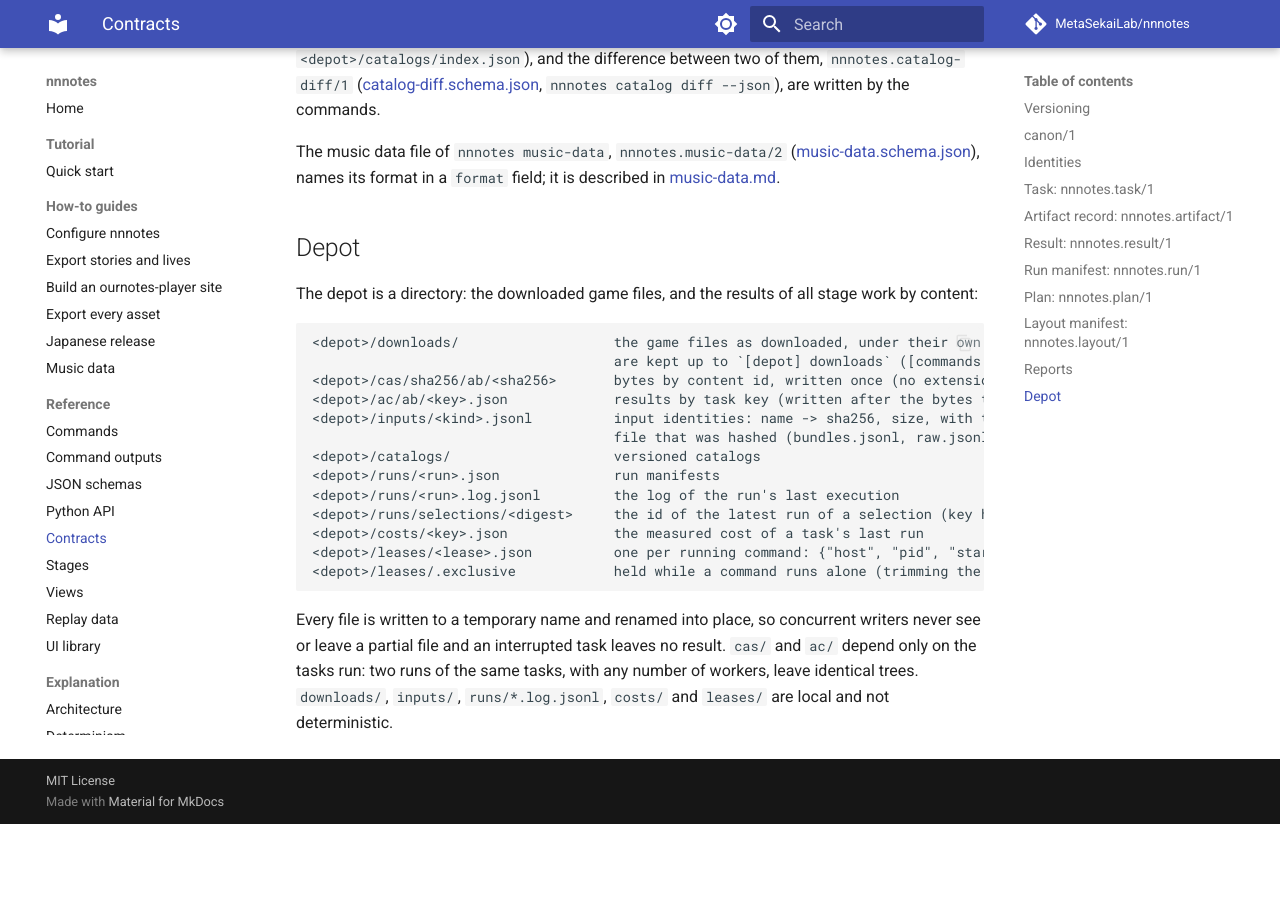
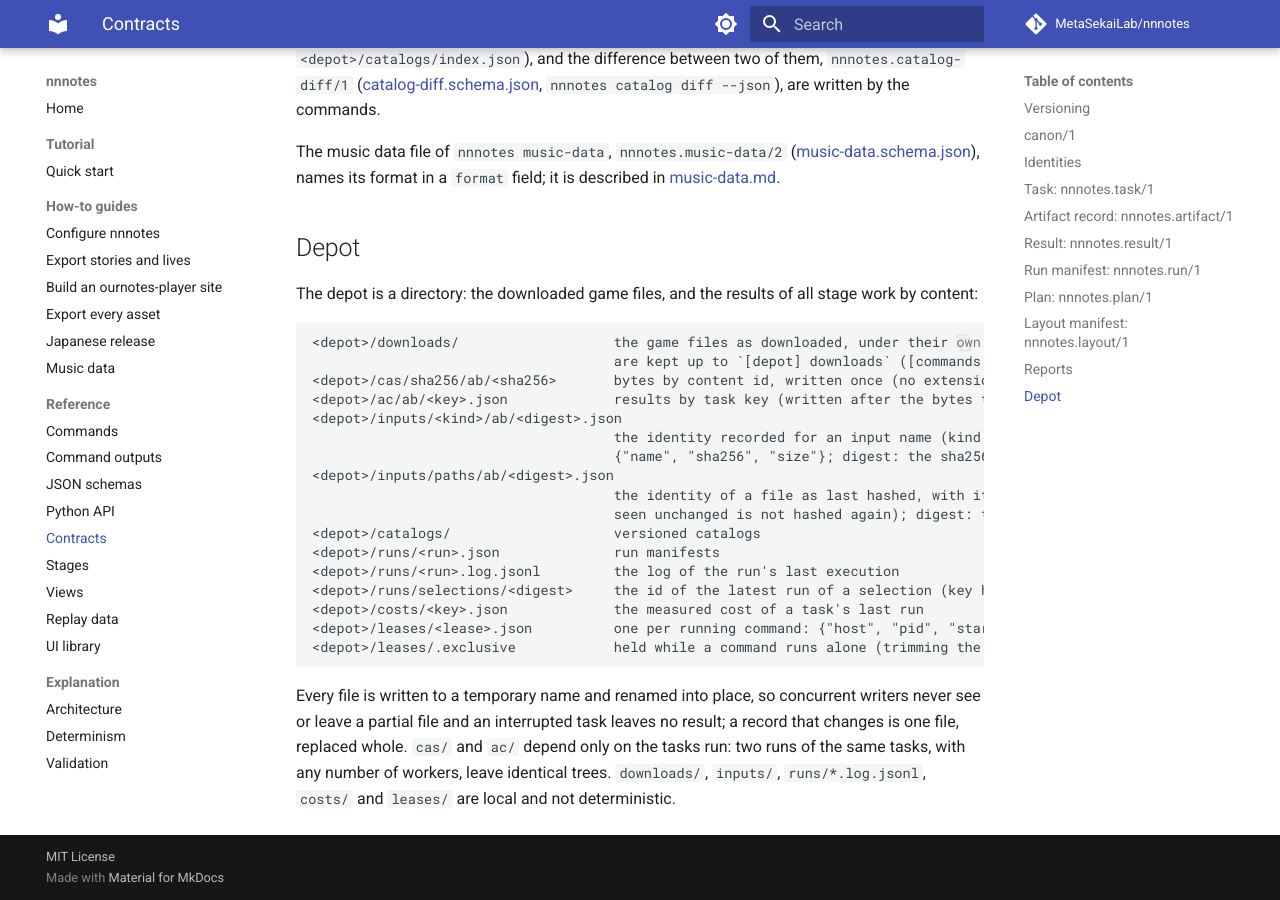
Before and after one commit to MetaSekaiLab/nnnotes, an MkDocs documentation site: the page built from docs/contracts.md, in a window 1280 px wide and 900 px high, scrolled down 7154 px. Built offline with MkDocs 1.6.1 and Material for MkDocs 9.7.7, drawn with Linux system fonts in a browser that asks for light colours; comment, search, counter and statistics services are not loaded; before the commit the page ends 7978 px from its top, so only the background shows below that.

Commit message:
fix(depot): keep every input identity recorded by concurrent threads
The depot records the identity of each input name and of each hashed
file as one file, under inputs/<kind>/ and inputs/paths/, written through
a temporary file and a rename. Identities recorded at the same time by
the threads that fetch and hash inputs are all kept, so a depot that no
longer holds a downloaded file plans its tasks from the recorded
identity without downloading the file again.

Co-Authored-By: Claude Opus 5.5 <noreply@anthropic.com>

````diff
--- a/docs/contracts.md
+++ b/docs/contracts.md
@@ -239,8 +239,12 @@ The depot is a directory: the downloaded game files, and the results of all stag
                                      are kept up to `[depot] downloads` ([commands.md](commands.md#downloads))
 <depot>/cas/sha256/ab/<sha256>       bytes by content id, written once (no extension: records carry it)
 <depot>/ac/ab/<key>.json             results by task key (written after the bytes they name)
-<depot>/inputs/<kind>.jsonl          input identities: name -> sha256, size, with the path, size and mtime of the
-                                     file that was hashed (bundles.jsonl, raw.jsonl, files.jsonl)
+<depot>/inputs/<kind>/ab/<digest>.json
+                                     the identity recorded for an input name (kind bundles, raw or files):
+                                     {"name", "sha256", "size"}; digest: the sha256 of the name
+<depot>/inputs/paths/ab/<digest>.json
+                                     the identity of a file as last hashed, with its path, size and mtime (a file
+                                     seen unchanged is not hashed again); digest: the sha256 of the path
 <depot>/catalogs/                    versioned catalogs
 <depot>/runs/<run>.json              run manifests
 <depot>/runs/<run>.log.jsonl         the log of the run's last execution
@@ -251,6 +255,6 @@ The depot is a directory: the downloaded game files, and the results of all stag
 ```
 
 Every file is written to a temporary name and renamed into place, so concurrent writers never see or leave a
-partial file and an interrupted task leaves no result. `cas/` and `ac/` depend only on the tasks run: two runs of the
-same tasks, with any number of workers, leave identical trees. `downloads/`, `inputs/`, `runs/*.log.jsonl`,
-`costs/` and `leases/` are local and not deterministic.
+partial file and an interrupted task leaves no result; a record that changes is one file, replaced whole. `cas/` and
+`ac/` depend only on the tasks run: two runs of the same tasks, with any number of workers, leave identical trees.
+`downloads/`, `inputs/`, `runs/*.log.jsonl`, `costs/` and `leases/` are local and not deterministic.
````
Also changed, not shown: 3 other files.
